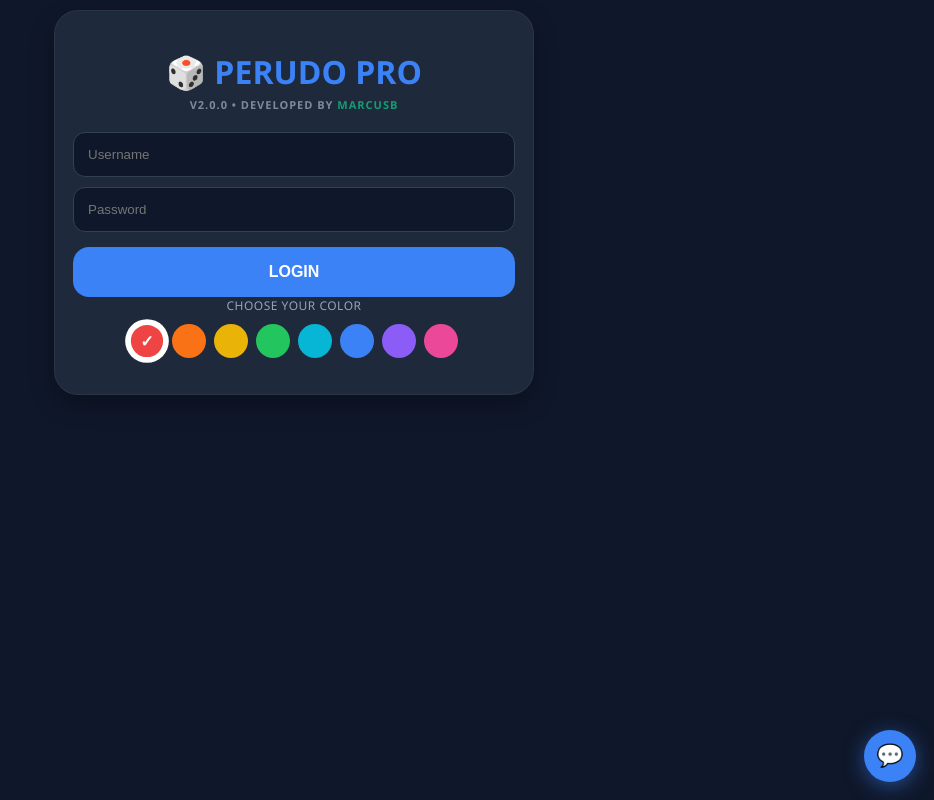
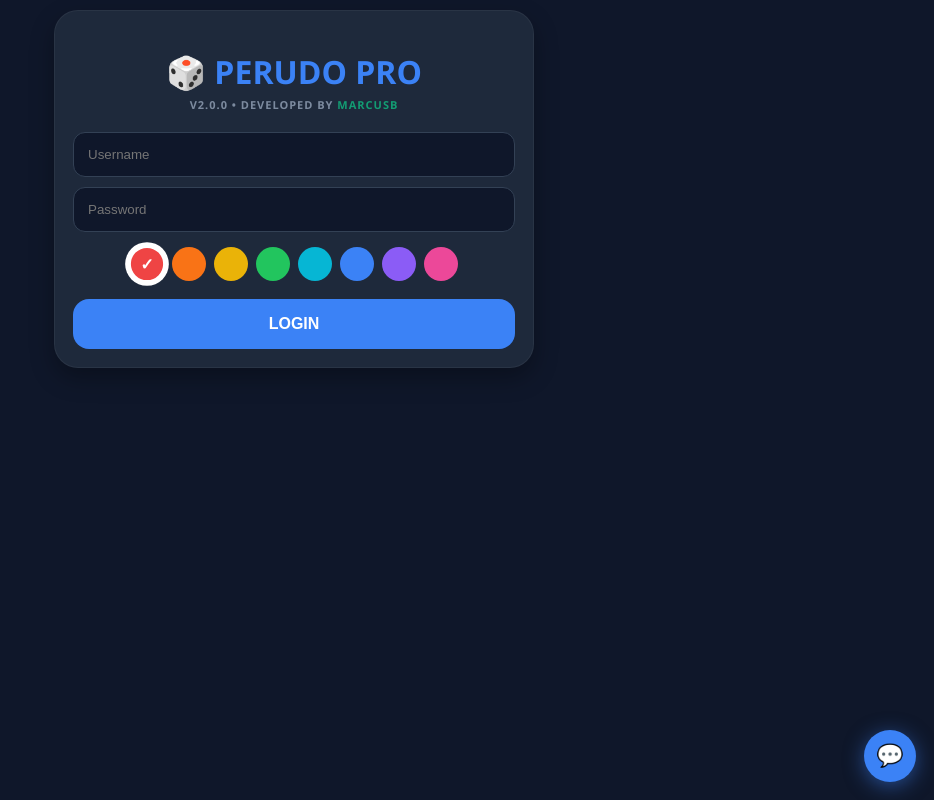
Before and after one commit to kiennduet/perudo-game, a website: page public/index.html in a window 1280 px wide. Shown: the whole page, without its empty margins (346-1280 px from the left). Drawn offline with nearby package versions, Linux system fonts and the light colour scheme; no server answers.

Commit message:
new version

```diff
--- a/public/index.html
+++ b/public/index.html
@@ -235,13 +235,15 @@
             style="width:100%;padding:14px;border-radius:12px;border:1px solid #334155;background:#0f172a;color:white;margin-bottom:10px;">
         <input type="password" id="pass" placeholder="Password"
             style="width:100%;padding:14px;border-radius:12px;border:1px solid #334155;background:#0f172a;color:white;margin-bottom:15px;">
-        <button class="btn-main btn-p" onclick="login()">LOGIN</button>
 
         <!-- Color picker -->
         <div style="margin-bottom:18px;">
-            <div style="font-size:12px;color:var(--t-mute);margin-bottom:10px;letter-spacing:.5px;">CHOOSE YOUR COLOR</div>
+            <!-- <div style="font-size:12px;color:var(--t-mute);margin-bottom:10px;letter-spacing:.5px;">CHOOSE YOUR COLOR</div> -->
             <div id="color-picker" style="display:flex;gap:8px;justify-content:center;flex-wrap:wrap;"></div>
         </div>
+
+        <button class="btn-main btn-p" onclick="login()">LOGIN</button>
+
     </div>
 
     <!-- ── GAME ── -->
```
